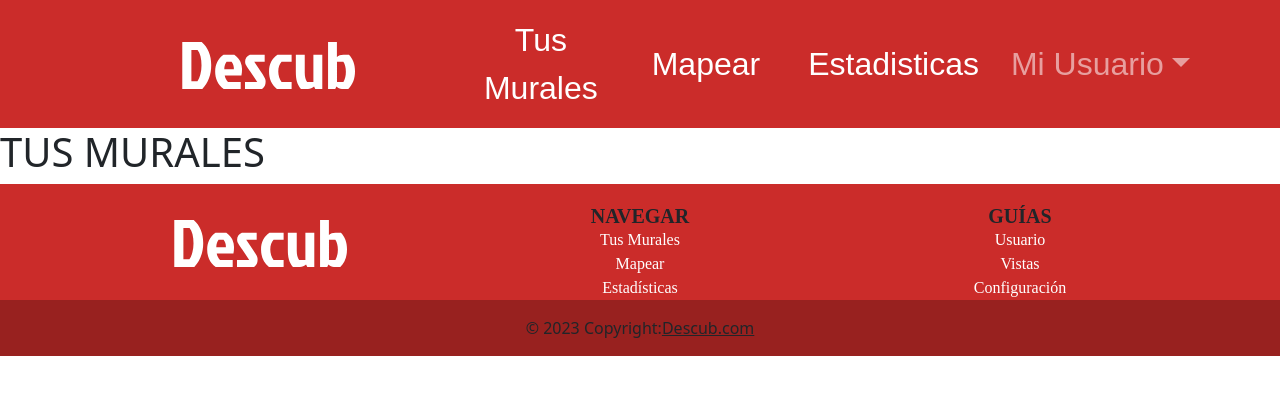
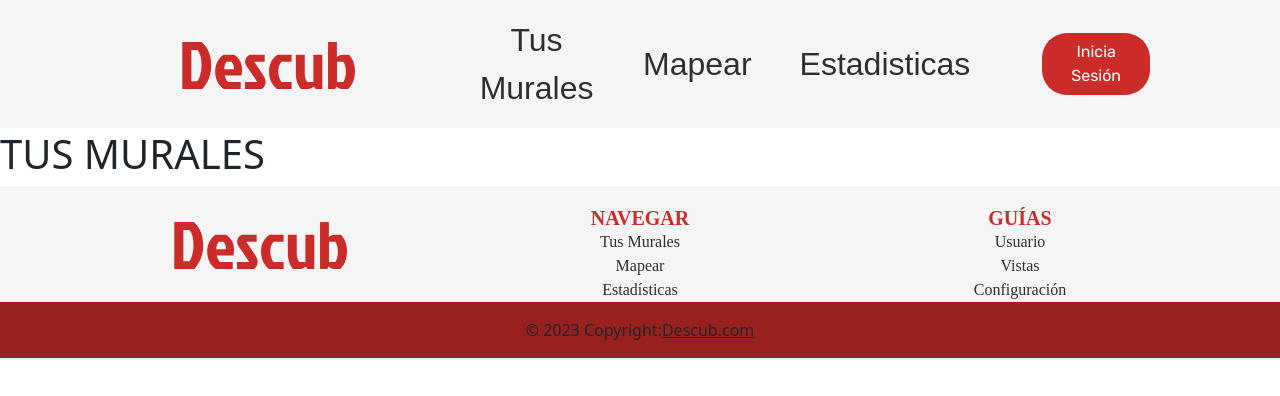
Before and after one commit to johanrmy/ReactDemo-Descub, a React (Vite) app: page /tusmurales in a window 1280 px wide. Shown: the top 396 px of the page. Built offline with nearby package versions, Linux system fonts and the light colour scheme; a web font is replaced by a local one.

Commit message:
actualizar diseño de layout

```diff
--- a/src/components/Footer.jsx
+++ b/src/components/Footer.jsx
@@ -1,7 +1,7 @@
 import Container from 'react-bootstrap/Container'
 import Row from 'react-bootstrap/Row'
 import Col from 'react-bootstrap/Col'
-import logo from '../assets/descub_logo.svg'
+import logo from '../assets/descub_logo_red.svg'
 import { Link} from "react-router-dom";
 
 function DescubFooter(){
@@ -19,17 +19,17 @@ function DescubFooter(){
 
               <ul className="list-unstyled mb-0">
                 <li className="linkfooter">
-                  <Link to={"/tusmurales"} className="DescubLinksFooter text-white">
+                  <Link to={"/tusmurales"} className="DescubLinksFooter text-footer">
                     Tus Murales
                   </Link>
                 </li>
                 <li className="linkfooter">
-                  <Link to={"/mapear"} className="DescubLinksFooter text-white">
+                  <Link to={"/mapear"} className="DescubLinksFooter text-footer">
                     Mapear
                   </Link>
                 </li>
                 <li className="linkfooter">
-                  <Link to={"/estadisticas"} className="DescubLinksFooter text-white">
+                  <Link to={"/estadisticas"} className="DescubLinksFooter text-footer">
                     Estadísticas
                   </Link>
                 </li>
@@ -40,17 +40,17 @@ function DescubFooter(){
 
               <ul className="list-unstyled mb-0">
                 <li className="linkfooter">
-                  <a href="#!" className="text-white">
+                  <a href="#!" className="text-footer">
                     Usuario
                   </a>
                 </li>
                 <li className="linkfooter">
-                  <a href="#!" className="text-white">
+                  <a href="#!" className="text-footer">
                     Vistas
                   </a>
                 </li>
                 <li className="linkfooter">
-                  <a href="#!" className="text-white">
+                  <a href="#!" className="text-footer">
                     Configuración
                   </a>
                 </li>
--- a/src/components/Navbar.jsx
+++ b/src/components/Navbar.jsx
@@ -5,9 +5,14 @@ import Nav from 'react-bootstrap/Nav';
 import Navbar from 'react-bootstrap/Navbar';
 import NavDropdown from 'react-bootstrap/NavDropdown';
 import {Link} from "react-router-dom";
-import logo from '../assets/descub_logo.svg'
+import logo from '../assets/descub_logo_red.svg'
+import { Button } from 'react-bootstrap';
 
-function DescubNavbar() {
+function DescubNavbar(props) {
+  DescubNavbar.defaultProps = {
+    isA : true
+  }
+  console.log(props.isA)
   return (
     <header>
       <Container>
@@ -19,30 +24,46 @@ function DescubNavbar() {
             className="py-3 DescubNavbar"
           >
             <Container>
-              <Col sm={4} className='d-flex justify-content-center'>
+              <Col sm={4} className="d-flex justify-content-center">
                 <Link to={"/"} className="DescubIcon d-inline-block">
-                  <img src={logo} alt="descub_logo" className='DescubImg'/>
+                  <img src={logo} alt="descub_logo" className="DescubImg" />
                 </Link>
                 <Navbar.Toggle aria-controls="responsive-navbar-nav" />
               </Col>
               <Col sm={8}>
                 <Navbar.Collapse id="responsive-navbar-nav">
                   <Nav>
-                    <Link to={"/tusmurales"} className="DescubLinks mx-4 d-flex align-items-center text-center justify-content-center">
+                    <Link
+                      to={"/tusmurales"}
+                      className="DescubLinks mx-4 d-flex align-items-center text-center justify-content-center"
+                    >
                       Tus Murales
                     </Link>
-                    <Link to={"/mapear"} className="DescubLinks mx-4 d-flex align-items-center text-center justify-content-center">
+                    <Link
+                      to={"/mapear/:id"}
+                      className="DescubLinks mx-4 d-flex align-items-center text-center justify-content-center"
+                    >
                       Mapear
                     </Link>
-                    <Link to={"/estadisticas"} className="DescubLinks mx-4 d-flex align-items-center text-center justify-content-center">
+                    <Link
+                      to={"/estadisticas"}
+                      className="DescubLinks mx-4 d-flex align-items-center text-center justify-content-center"
+                    >
                       Estadisticas
                     </Link>
                   </Nav>
-                  <Nav className='mx-auto'>
+                  {!props.isA ? (
+                    <Link to={"/login"} className="DescubLinks mx-5 d-flex align-items-center text-center justify-content-end">
+                      <Button variant="danger" type="submit" className='descub-submit-form'>
+                        Inicia Sesión
+                      </Button>
+                    </Link>
+                  ) : (
+                    <Nav className="mx-auto">
                       <NavDropdown
                         title="Mi Usuario"
                         id="collasible-nav-dropdown"
-                      className='DescubLinks'
+                        className="DescubLinks"
                       >
                         <NavDropdown.Item href="#action/3.1">
                           Usuario
@@ -56,6 +77,7 @@ function DescubNavbar() {
                         </NavDropdown.Item>
                       </NavDropdown>
                     </Nav>
+                  )}
                 </Navbar.Collapse>
               </Col>
             </Container>
--- a/src/index.css
+++ b/src/index.css
@@ -14,7 +14,10 @@ body,#root{
   height: 100%;
 }
 header,footer{
-  background: #CB2C2A;
+  background: #F5F5F5;
+}
+header{
+  border-bottom: #FFFFFF 2px solid;
 }
 .DescubNavbar,.DescubIcon,.badge-title,.activity-title{
   font-family: 'Jockey One', sans-serif;
@@ -27,17 +30,28 @@ header,footer{
 .DescubImg{
   width:15rem;
   height:4rem;
+}.dropdown-toggle{
+  color: #CB2C2A;
+}
+.dropdown-toggle:hover,.dropdown-toggle:active{
+  color: #DC5856;
 }
 .DescubIcon:link,.DescubIcon:visited,.DescubIcon:active,.DescubIcon:hover{
   text-decoration:none;
 }
 .DescubLinks{
   text-decoration:none;
-  color: #FFFFFF;
+  color: #2F2F2F;
   font-size: 2em;
 }
 .DescubLinks:hover{
-  color: #B8B8B8;
+  color: #8F8F8F;
+}
+.text-footer{
+  color: #2F2F2F;
+}
+.text-footer:hover{
+  color: #8F8F8F;
 }
 .DescubProfile{
   background: #EBEBEB;
@@ -51,6 +65,7 @@ header,footer{
 }
 .linksfooter{
   font-family: 'Jockey One';
+  color: #CB2C2A;
 }
 .socialnetwork-info>a:link,.socialnetwork-info>a:visited,.socialnetwork-info>a:active,
 .linkfooter>a:link,.linkfooter>a:visited,.linkfooter>a:active{
@@ -62,7 +77,10 @@ header,footer{
 }
 .badge-title,.activity-title{
   font-size: 2.4em;
-  color: #297373;
+  color: #F5F5F5;
+}
+.badge-header{
+  background: #CB2C2A;
 }
 .card-header{
   background-color: none;
@@ -118,7 +136,7 @@ h2,.ProfileStatistics,.activity-card-tittle{
 }
 .DescubMap{
   position: relative;
-  height: 88.57vh;
+  height: 88.37vh;
 }
 .div-infoMap{
   position: absolute;
@@ -200,3 +218,58 @@ h2,.ProfileStatistics,.activity-card-tittle{
     transform: translateY(5%);
   }
 }
+.div-home-1{
+  background:linear-gradient(rgba(0, 0, 0, 0.3), rgba(0, 0, 0, 0.2)), url(assets/home-bg.svg);
+  background-size: cover;
+  border-radius: 30px;
+  background-repeat: no-repeat;
+  background-position: center;
+  height: 480px;
+}
+
+.title-div-home-1{
+  font-family: 'Rubik','Open Sans';
+  font-size: 3.4em;
+  color: #F5F5F5;
+  text-shadow: 2px 2px 4px rgba(0, 0, 0, 0.5);
+}
+.btn-home-1{
+  background: #FE990B;
+  border-color: #FE990B;
+  font-size: 1.4em;
+  color: #FFFFFF;
+  font-family: 'Open Sans';
+}
+.btn-home-1:hover,.btn-home-1:active,.btn-home-1:focus{
+  background: #ffcd39;
+  border-color: #ffcd39;
+  color: #FFFFFF;
+}
+.div-home-2{
+  border-radius: 30px;
+}
+.div-home-2:hover{
+  outline: solid;
+  outline-color: #000000;
+}
+.icon-home{
+  font-size: 5em;
+  color: #2F2F2F;
+}
+.card-home-end,.card-home-center,.card-home-start{
+  border-radius: 30px;
+  height: 210px;
+}
+.card-home-end{
+  background: #1C7C54;
+}
+.card-home-center{
+  background: #CB2C2A;
+}
+.card-home-start{
+  background: #FEA82F;
+}
+.text-home-2{
+  font-size: 1em;
+  font-family: 'Open Sans','Calibri';
+}
```
Lines whose indentation alone changed are shown as unchanged.
